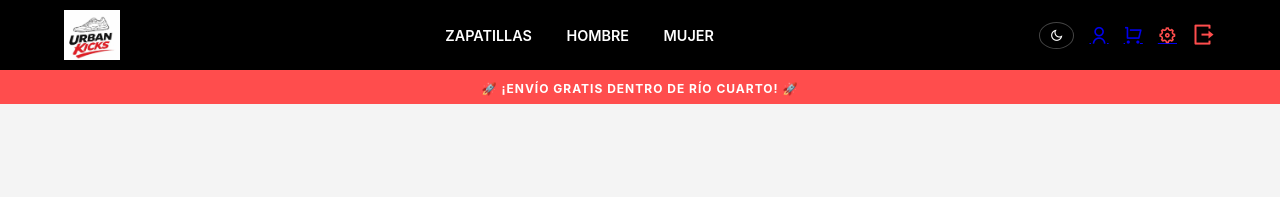
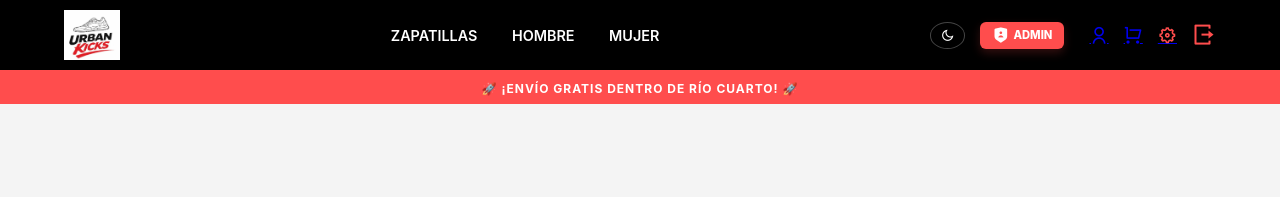
Before and after one commit to bianprincipidev-ops/urban-kicks-proyect, a website: page public_html/tienda.html in a window 1280 px wide. Shown: the top 197 px of the page. Drawn offline with nearby package versions, Linux system fonts and the light colour scheme; no server answers; sample sign-in values are in the browser's storage.

Commit message:
coneccion de tienda al panel de admin

```diff
--- a/public_html/styles.css
+++ b/public_html/styles.css
@@ -103,6 +103,43 @@ header {
 
 .theme-toggle:hover {
     background: rgba(255,255,255,0.1);
+}
+
+.admin-badge-link {
+    display: flex;
+    align-items: center;
+    gap: 5px;
+    background-color: #ff4d4d; /* Tu rojo accent */
+    color: white !important;
+    padding: 5px 12px;
+    border-radius: 6px;
+    text-decoration: none;
+    font-size: 0.7rem;
+    font-weight: 800;
+    text-transform: uppercase;
+    transition: all 0.3s ease;
+    margin-right: 10px;
+    box-shadow: 0 4px 10px rgba(255, 77, 77, 0.2);
+}
+
+.admin-badge-link i {
+    font-size: 1rem;
+}
+
+.admin-badge-link:hover {
+    background-color: #000;
+    transform: translateY(-2px);
+}
+
+/* En celulares ocultamos el texto "Admin" y dejamos solo el escudo */
+@media (max-width: 600px) {
+    .admin-badge-link span {
+        display: none;
+    }
+    .admin-badge-link {
+        padding: 5px 8px;
+        margin-right: 5px;
+    }
 }
 
 /* --- SECCIÓN HERO --- */
--- a/public_html/tienda.html
+++ b/public_html/tienda.html
@@ -196,6 +196,31 @@
                 contenedor.innerHTML = '<p>Error al conectar con la base de datos.</p>';
             }
         }
+
+        document.addEventListener('DOMContentLoaded', () => {
+            const role = localStorage.getItem('urban_role');
+            const token = localStorage.getItem('urban_token');
+            const headerIcons = document.querySelector('.header-icons');
+            const userLink = document.getElementById('user-link');
+
+            // 1. Si hay token, cambiamos el link de "user" para que vaya al Perfil en vez de al Login
+            if (token && userLink) {
+                userLink.href = 'perfil.html';
+                userLink.title = 'Mi Perfil';
+            }
+
+            // 2. Si es ADMIN, inyectamos el botón del Panel
+            if (token && role === 'admin' && headerIcons) {
+                const adminBtn = document.createElement('a');
+                adminBtn.href = 'admin.html';
+                adminBtn.className = 'admin-badge-link';
+                adminBtn.innerHTML = '<i class="ri-shield-user-fill"></i><span>Admin</span>';
+                adminBtn.title = 'Ir al Panel de Control';
+
+                // Lo insertamos antes del icono de usuario
+                headerIcons.insertBefore(adminBtn, userLink);
+            }
+        });
     </script>
 </body>
 <footer>
```
